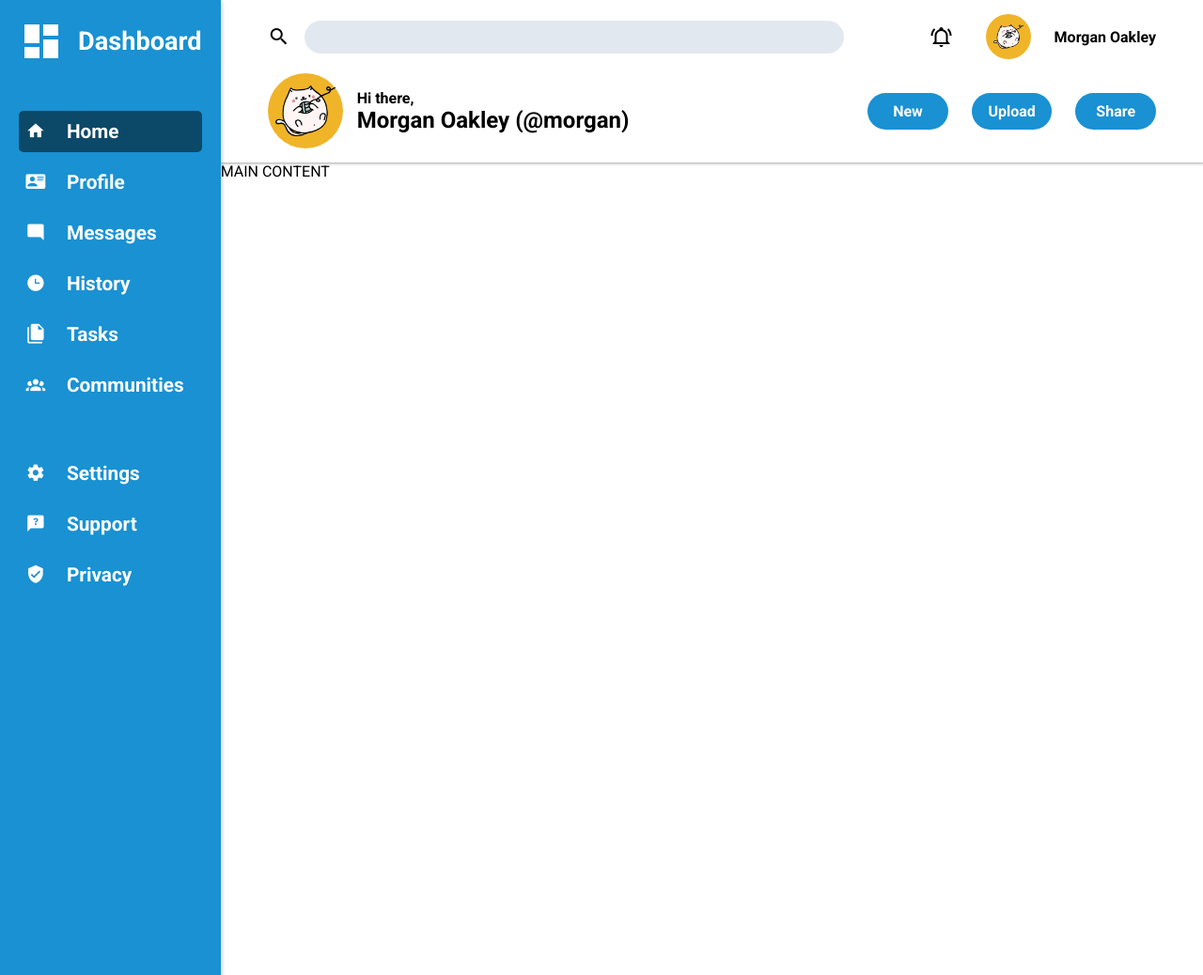
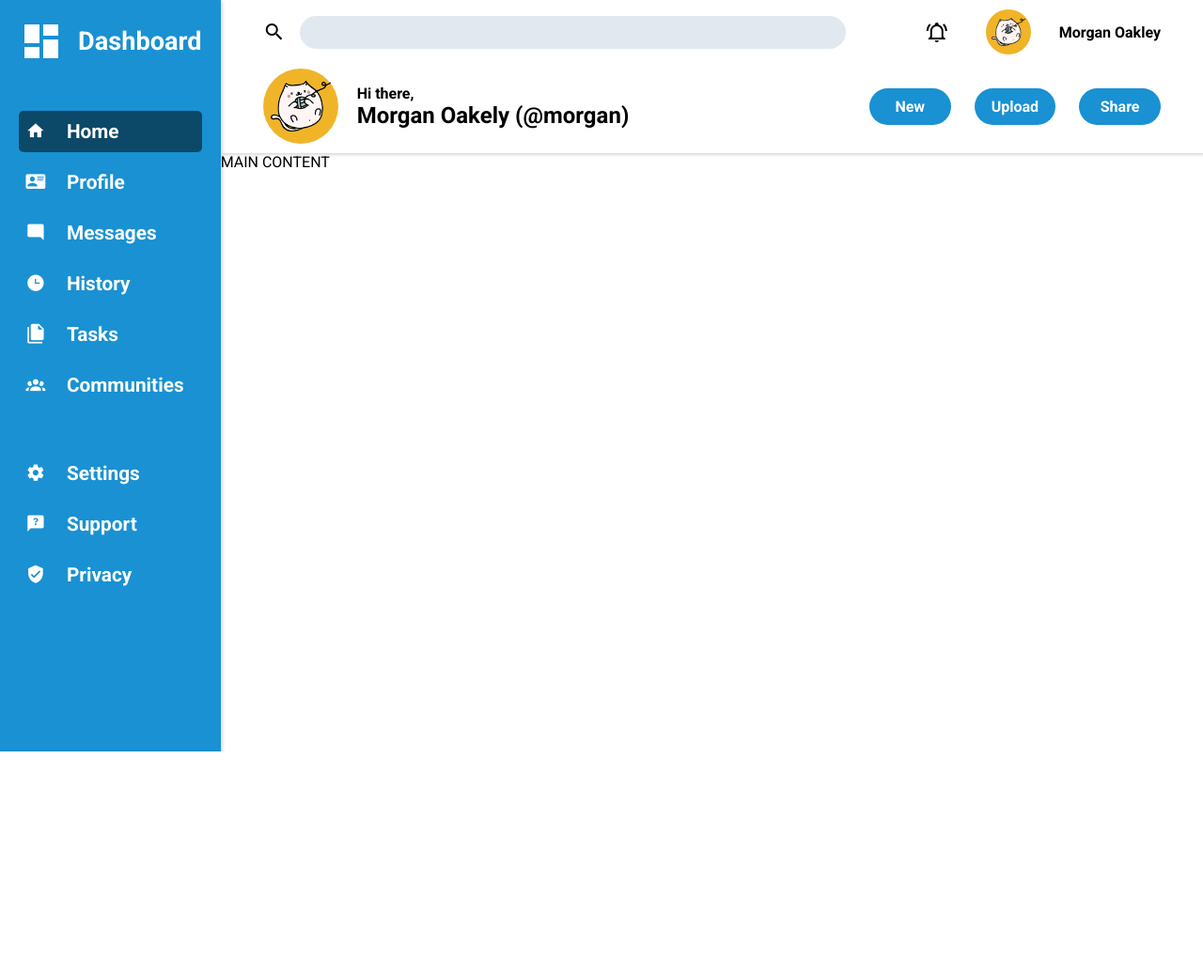
Before and after one commit to dragi-ns/odin-project-admin-dashboard, a plain HTML site: page index.html in a window 1280 px wide. Shown: the whole page at 94% size. After the commit the page ends 800 px from the top, so only its background shows below. Drawn offline with Linux system fonts and the light colour scheme.

Commit message:
Update search bar section

```diff
--- a/index.html
+++ b/index.html
@@ -15,30 +15,32 @@
     <header class="primary-header">
         <div class="search-bar-container">
             <span class="mdi mdi-24px mdi-magnify"></span>
-            <input type="search" name="search" id="search">
+            <input class="search-bar" type="search" name="search" id="search">
         </div>
-        <div class="user-information">
-            <div class="user-notifications">
+        <div class="user-information-container">
+            <div class="user-notifications-container">
                 <span class="mdi mdi-24px mdi-bell-ring-outline"></span>
             </div>
-            <div class="user-avatar-container">
-                <img class="user-avatar" src="./images/user-avatar.png" alt="user avatar">
+            <div class="user-avatar-container user-avatar-container-small">
+                <img class="user-avatar user-avatar-small" src="./images/user-avatar.png" alt="user avatar">
             </div>
             <div class="user-name">
                 Morgan Oakley
             </div>
         </div>
-        <div class="user-greeting">
-            <div class="user-avatar-container">
-                <img class="user-avatar" src="./images/user-avatar.png" alt="user avatar">
+        <div class="user-greeting-container">
+            <div class="user-avatar-container user-avatar-container-medium">
+                <img class="user-avatar user-avatar-medium" src="./images/user-avatar.png" alt="user avatar">
             </div>
-            <div class="greeting">Hi there,</div>
-            <div class="user-handle">Morgan Oakley (@morgan)</div>
+            <div class="user-greeting">
+                <span class="greeting">Hi there,</span>
+                <span class="user-handle">Morgan Oakely (@morgan)</span>
+            </div>
         </div>
-        <div class="user-actions">
-            <button>New</button>
-            <button>Upload</button>
-            <button>Share</button>
+        <div class="user-actions-container">
+            <button class="btn">New</button>
+            <button class="btn">Upload</button>
+            <button class="btn">Share</button>
         </div>
     </header>
     <aside class="primary-sidebar">
--- a/style.css
+++ b/style.css
@@ -47,7 +47,7 @@ button {
 
 body {
     font-family: 'Roboto', sans-serif;
-    min-height: 100vh;
+    height: 100vh;
     display: grid;
     grid-template-columns: 1fr 5fr;
     grid-template-rows: 1fr 5fr;
@@ -63,8 +63,8 @@ body {
     column-gap: 25px;
     row-gap: 15px;
     grid-template-columns: 2fr 1fr;
-    padding: 15px 50px;
-    box-shadow: rgba(60, 64, 67, 0.3) 0px 1px 2px 0px, rgba(60, 64, 67, 0.15) 0px 1px 3px 1px;
+    padding: 10px 45px;
+    box-shadow: hsl( var(--clr-dark) / .15 ) 2.4px 2.4px 3.2px;
 }
 
 .primary-header .search-bar-container {
@@ -81,22 +81,22 @@ body {
     border-radius: 20px;
 }
 
-.primary-header .user-information {
+.primary-header .user-information-container {
     display: grid;
-    gap: 25px;
     grid-template-columns: repeat(3, auto);
+    gap: 30px;
     justify-content: end;
     align-items: center;
 }
 
-.primary-header .user-notifications {
+.primary-header .user-notifications-container {
     padding: 10px;
     border-radius: 50%;
     cursor: pointer;
     transition: background-color 250ms ease-in-out;
 }
 
-.primary-header .user-notifications:hover {
+.primary-header .user-notifications-container:hover {
     background-color: hsl( var(--clr-dark) / .15 );
 }
 
@@ -109,52 +109,57 @@ body {
     align-items: center;
 }
 
-.primary-header .user-information .user-avatar-container {
+.primary-header .user-avatar-container-small {
     width: 48px;
 }
 
-.primary-header .user-information .user-avatar {
-    max-width: 32px;
+.primary-header .user-avatar-small {
+    width: 36px;
 }
 
-.primary-header .user-name {
+.primary-header .user-information-container .user-name {
     font-weight: bold;
 }
 
-.primary-header .user-greeting {
+.primary-header .user-greeting-container {
     display: grid;
-    column-gap: 15px;
+    column-gap: 20px;
     grid-template-columns: min-content 1fr;
 }
 
-.primary-header .user-greeting .user-avatar-container {
-    width: 80px;
+.primary-header .user-greeting-container .user-avatar-container {
     grid-row: span 2;
     align-self: center;
 }
 
-.primary-header .user-greeting .user-avatar {
-    max-width: 64px;
+.primary-header .user-avatar-container-medium {
+    width: 80px;
 }
 
-.primary-header .user-greeting .greeting {
-    align-self: end;
+.primary-header .user-avatar-medium {
+    width: 64px;
+}
+
+.primary-header .user-greeting {
+    grid-row: span 2;
+    align-self: center;
+    display: grid;
+    grid-template-columns: 1fr;
     font-weight: bold;
 }
 
 .primary-header .user-greeting .user-handle {
-    font-weight: bold;
     font-size: 1.5rem;
 }
 
-.primary-header .user-actions {
+.primary-header .user-actions-container {
     display: grid;
     grid-template-columns: repeat(3, 1fr);
     align-items: center;
     column-gap: 25px;
 }
 
-.primary-header .user-actions button {
+.primary-header .user-actions-container .btn {
     border: 0;
     background-color: hsl( var(--clr-primary) );
     color: hsl( var(--clr-white) );
@@ -165,8 +170,10 @@ body {
     transition: background-color 250ms ease-in-out;
 }
 
-.primary-header .user-actions button:hover {
-    background-color: hsl( var(--clr-accent) );
+.primary-header .user-actions-container .btn:hover {
+    /* This below doesn't work... */
+    /* background-color: hsl( var(--clr-dark) / .5 ); */
+    background-color: #116593;
 }
 
 /* --------------------- */
```
